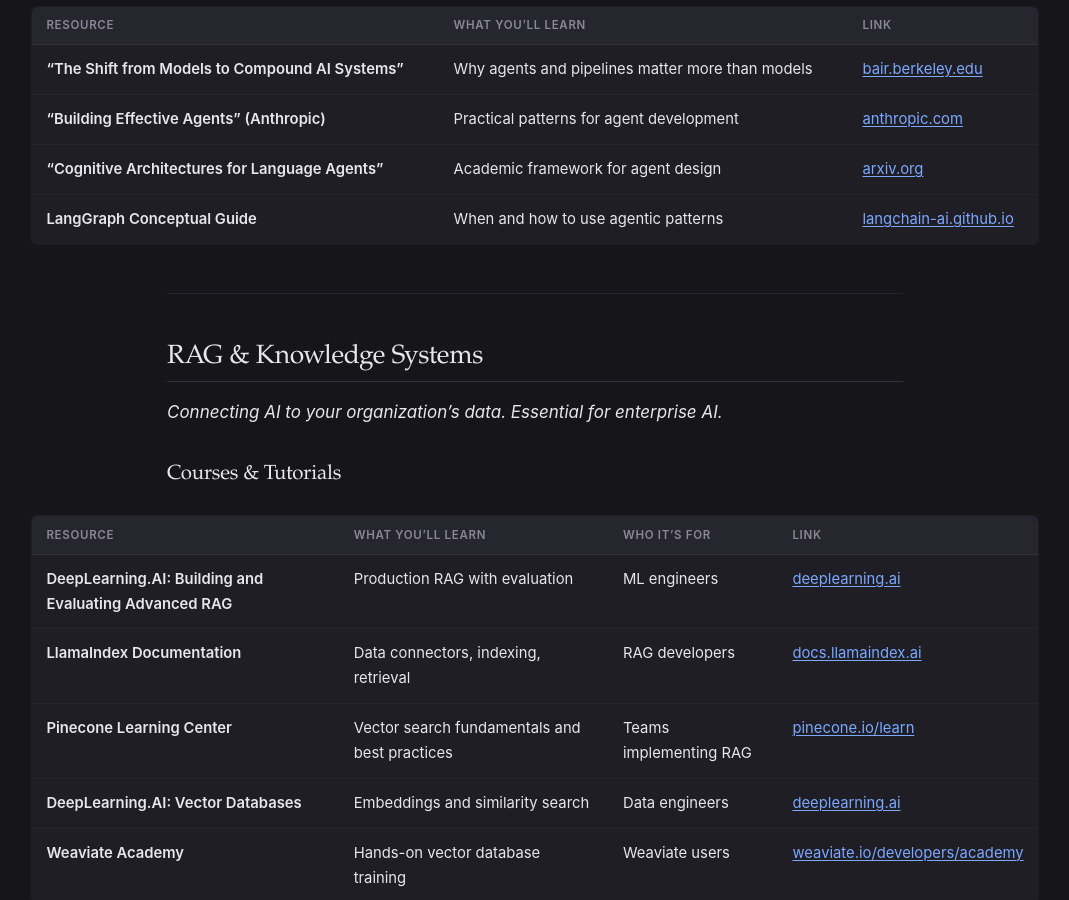
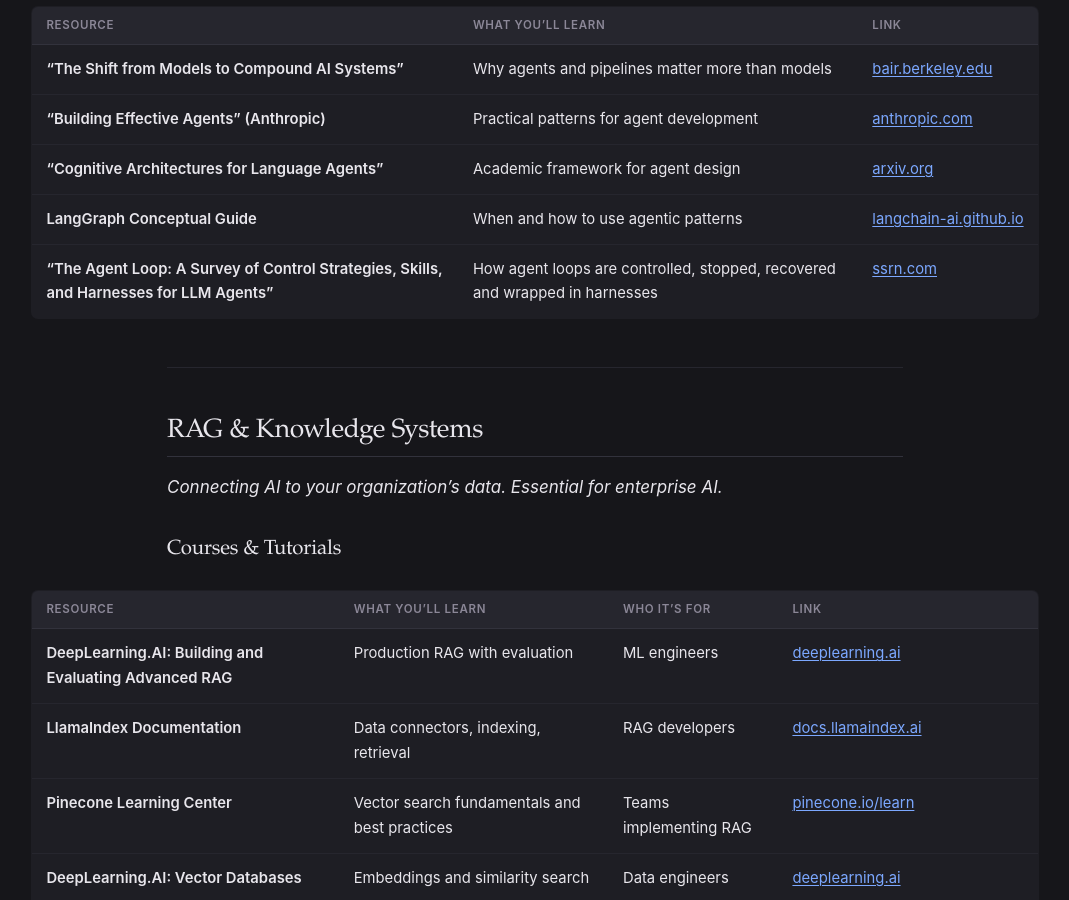
Before and after one commit to natnew/Awesome-Prompt-Engineering, a Jekyll site: the page built from Resources.md, in a window 1280 px wide and 900 px high, scrolled down 3781 px. Shown: the whole window, without its empty margins (105-1174 px from the left). Built offline with Jekyll 4.4.1, drawn with Linux system fonts in a browser that asks for light colours.

Commit message:
docs: add The Agent Loop survey to Agent Development & Orchestration

```diff
--- a/Resources.md
+++ b/Resources.md
@@ -104,6 +104,7 @@
 | **"Building Effective Agents" (Anthropic)** | Practical patterns for agent development | [anthropic.com](https://www.anthropic.com/research/building-effective-agents) |
 | **"Cognitive Architectures for Language Agents"** | Academic framework for agent design | [arxiv.org](https://arxiv.org/abs/2309.02427) |
 | **LangGraph Conceptual Guide** | When and how to use agentic patterns | [langchain-ai.github.io](https://langchain-ai.github.io/langgraph/concepts/) |
+| **"The Agent Loop: A Survey of Control Strategies, Skills, and Harnesses for LLM Agents"** | How agent loops are controlled, stopped, recovered and wrapped in harnesses | [ssrn.com](https://ssrn.com/abstract=7186738) |
 
 ---
 
```
